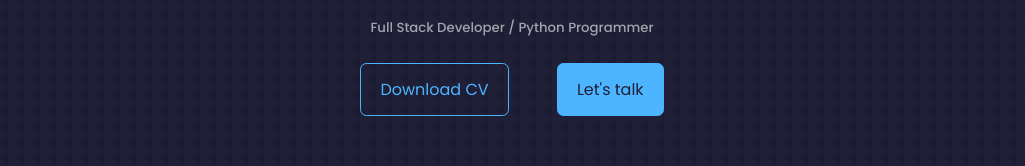
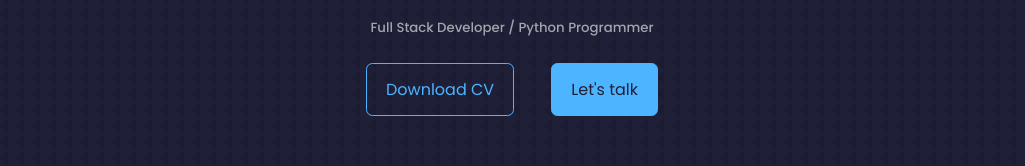
Before and after one commit to gianpetrii/portfolio, a React (Create React App) app: page / in a window 1280 px wide. Shown: the part 186-352 px from the top of the page, without its empty margins (128-1153 px from the left). Built offline with nearby package versions, Linux system fonts and the light colour scheme.

Commit message:
nav hover stronger color and header gap buttons change

```diff
--- a/src/sections/Header/Header.css
+++ b/src/sections/Header/Header.css
@@ -19,7 +19,7 @@ header {
 .header_btn_container {
    margin-top: 1.5rem;
    display: flex;
-   gap: 3rem;
+   gap: 2.3rem;
    justify-content: center;
 }
 
--- a/src/sections/Nav/Nav.css
+++ b/src/sections/Nav/Nav.css
@@ -36,7 +36,7 @@ nav ul li a {
 
 nav ul li a:hover {
    background: var(--color-white);
-   color: var(--color-primary-variant);   /* ya esta definido white para a:hover pero me gusta mas este para icono */
+   color: var(--color-primary-variant-full);   /* ya esta definido white para a:hover pero me gusta mas este para icono */
 }
 
 nav ul li a.active {
```
